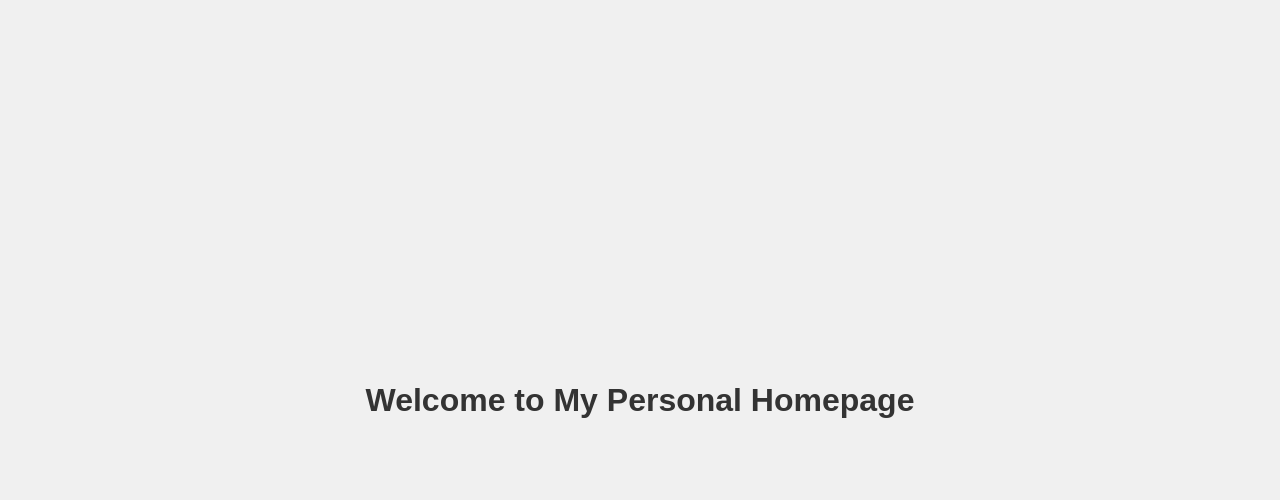
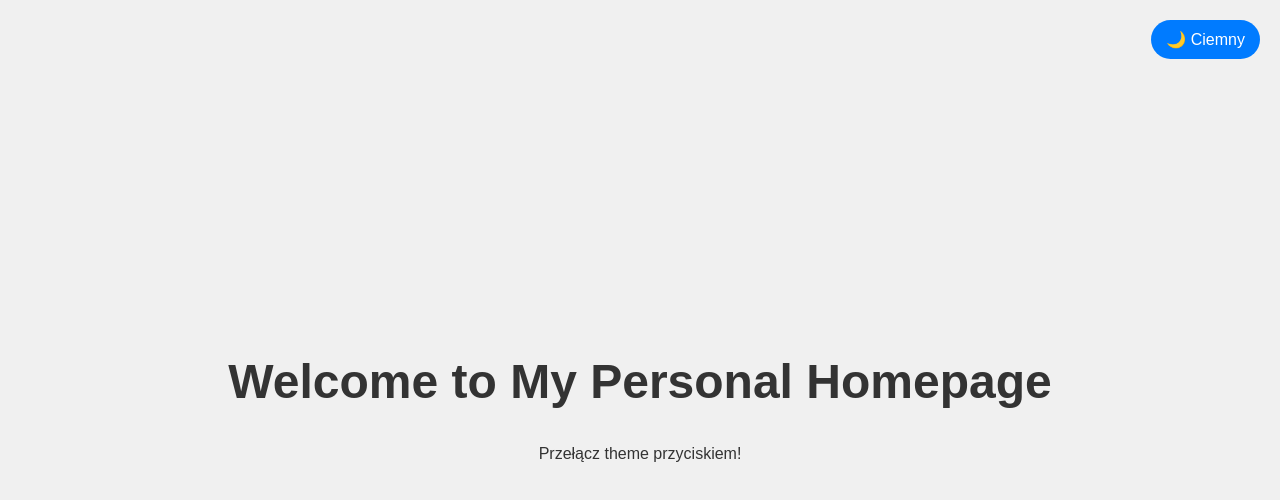
Before and after one commit to Mr-SuSeL/Personal-Homepage, a React (Vite) app: page / in a window 1280 px wide. Shown: the top 500 px of the page. Built offline with nearby package versions, Linux system fonts and the light colour scheme.

Commit message:
theme switch added

```diff
--- a/src/App.jsx
+++ b/src/App.jsx
@@ -1,22 +1,39 @@
-import React from 'react';
-import { StyledGlobals, GlobalContainer, ThemeProvider } from './styledGlobals'; // ✅ Poprawna nazwa
+import React, { useState } from 'react';
+import { StyledGlobals, GlobalContainer, ToggleButton, Title, ThemeProvider } from './styledGlobals';
 
-const theme = {
+const lightTheme = {
   colors: {
-    primary: '#007bff',
+    background: '#f0f0f0',
+    text: '#333',
+    primary: '#007bff'
+  }
+};
+
+const darkTheme = {
+  colors: {
+    background: '#1a1a1a',
+    text: '#ffffff',
+    primary: '#61dafb'
   }
 };
 
 function App() {
+  const [isDark, setIsDark] = useState(false);
+  const theme = isDark ? darkTheme : lightTheme;
+
   return (
-    <>
+    <ThemeProvider theme={theme}>
       <StyledGlobals />
-      <ThemeProvider theme={theme}>
-        <GlobalContainer>
-          <h1>Welcome to My Personal Homepage</h1>
-        </GlobalContainer>
-      </ThemeProvider>
-    </>
+
+      <ToggleButton onClick={() => setIsDark(!isDark)}>
+        {isDark ? '☀️ Jasny' : '🌙 Ciemny'}
+      </ToggleButton>
+
+      <GlobalContainer>
+        <Title>Welcome to My Personal Homepage</Title>
+        <p>Przełącz theme przyciskiem!</p>
+      </GlobalContainer>
+    </ThemeProvider>
   );
 }
 
--- a/src/styledGlobals.js
+++ b/src/styledGlobals.js
@@ -5,8 +5,9 @@ export const StyledGlobals = createGlobalStyle`
     margin: 0;
     padding: 0;
     font-family: 'Arial', sans-serif;
-    background-color: #f0f0f0;
-    color: #333;
+    background-color: ${props => props.theme.colors.background};
+    color: ${props => props.theme.colors.text};
+    transition: all 0.3s ease;
   }
 `;
 
@@ -16,11 +17,33 @@ export const GlobalContainer = styled.div`
   align-items: center;
   justify-content: center;
   min-height: 100vh;
-  background-color: #f0f0f0;
+  background-color: ${props => props.theme.colors.background};
 `;
 
-// ✅ Eksport ThemeProvider
+export const ToggleButton = styled.button`
+  position: fixed;
+  top: 20px;
+  right: 20px;
+  background: ${props => props.theme.colors.primary};
+  color: white;
+  border: none;
+  padding: 10px 15px;
+  border-radius: 25px;
+  cursor: pointer;
+  font-size: 16px;
+  transition: all 0.3s ease;
+
+  &:hover {
+    transform: scale(1.05);
+  }
+`;
+
+export const Title = styled.h1`
+  color: ${props => props.theme.colors.text};
+  font-size: 3rem;
+  margin-bottom: 20px;
+`;
+
 export { ThemeProvider };
 
-// ✅ Default export (opcjonalny)
 export default StyledGlobals;
```
